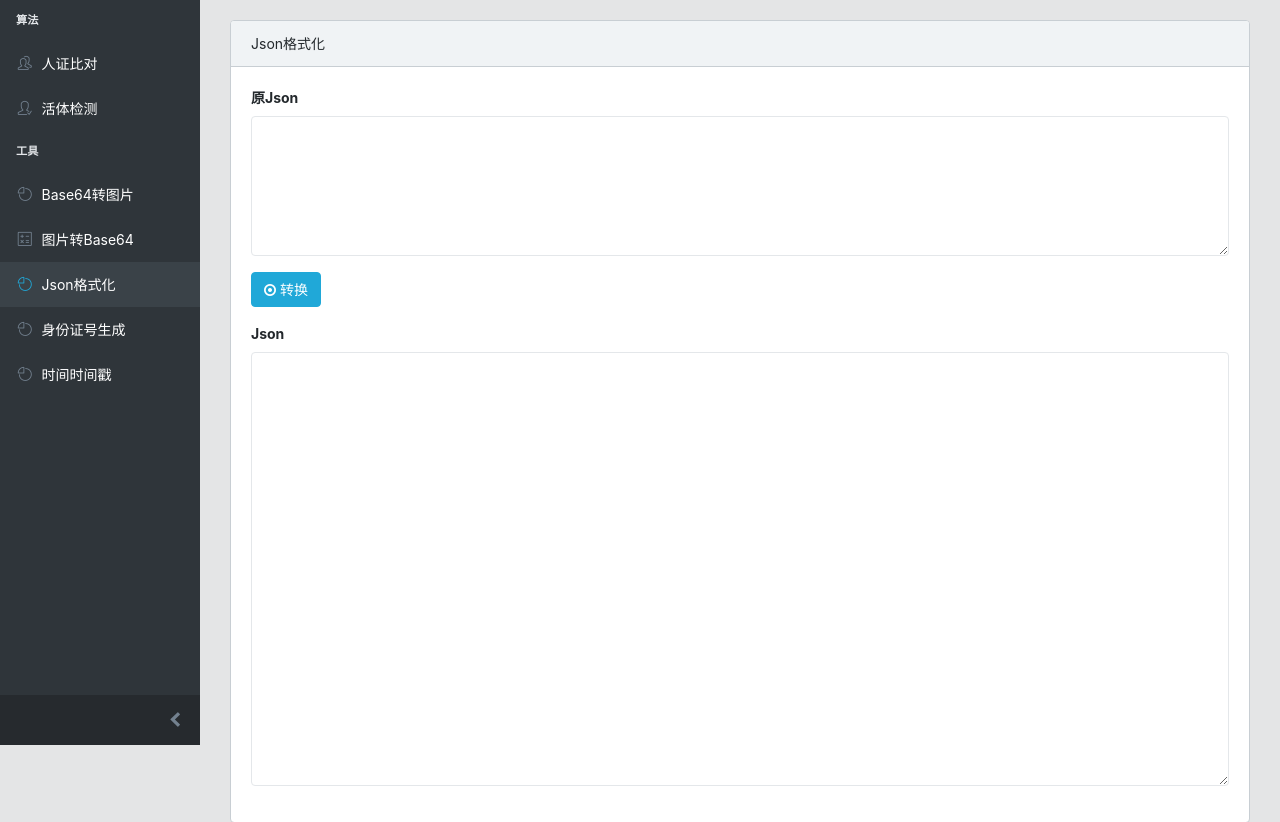
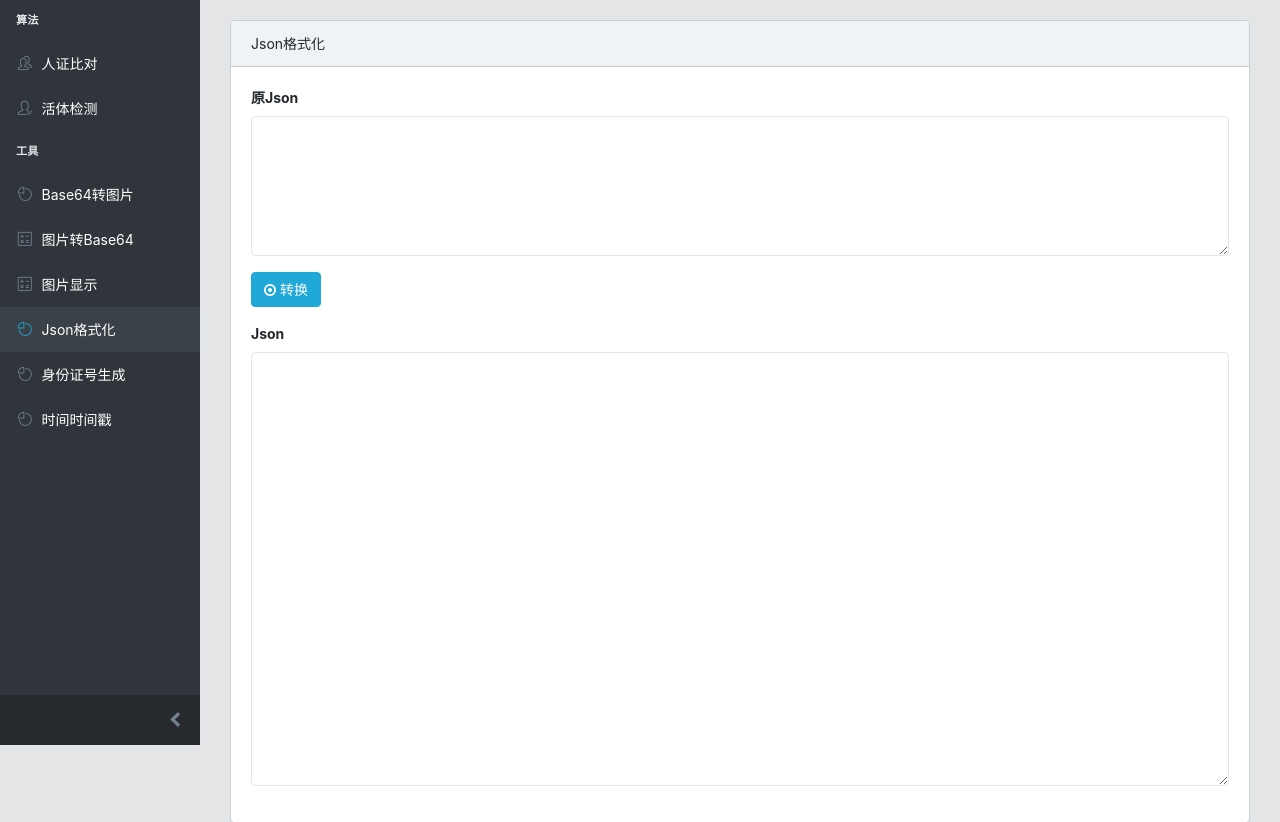
Before and after one commit to kriswucn/dear-cobain, a Flask app: page /format in a window 1280 px wide. Shown: the part 55-877 px from the top of the page. Run offline with Flask 2, Linux system fonts and the light colour scheme; some libraries are stand-ins or nearby versions.

Commit message:
added tce-hbase storage image query

```diff
--- a/app/templates/base.html
+++ b/app/templates/base.html
@@ -173,6 +173,12 @@
                 <li class="nav-item">
                     <a class="nav-link" href="/imgtob64">
                         <i class="nav-icon icon-calculator"></i>图片转Base64
+                        <!--<span class="badge badge-primary">NEW</span>-->
+                    </a>
+                </li>
+                <li class="nav-item">
+                    <a class="nav-link" href="/showimg">
+                        <i class="nav-icon icon-calculator"></i>图片显示
                         <!--<span class="badge badge-primary">NEW</span>-->
                     </a>
                 </li>
```
